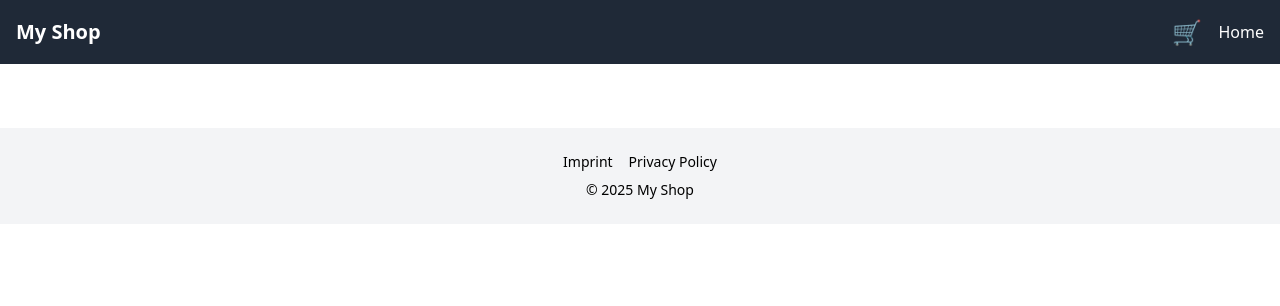
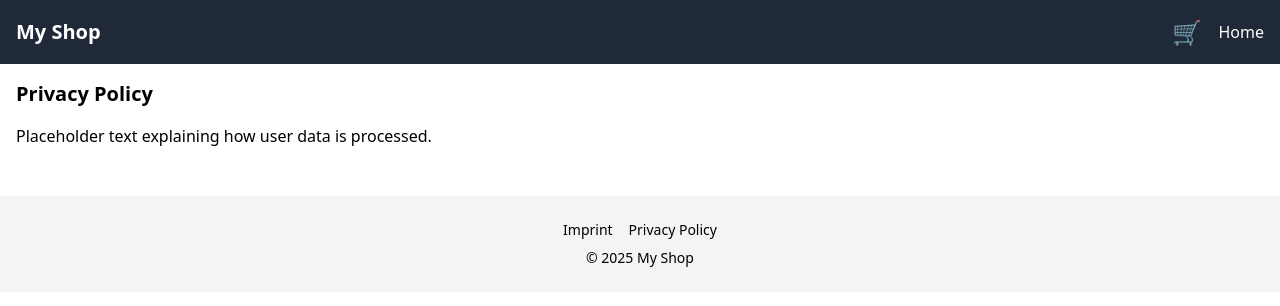
Before and after one commit to unsignedmind/angluar-20-todo, an Angular app: page /privacy in a window 1280 px wide. Before the commit this address led to /. Shown: the top 306 px of the page. Built offline with nearby package versions, Linux system fonts and the light colour scheme.

Commit message:
Add imprint and privacy pages

```diff
--- a/src/app/app.routes.ts
+++ b/src/app/app.routes.ts
@@ -4,6 +4,8 @@ import { ProductDetailComponent } from './pages/product-detail/product-detail.co
 import { CartComponent } from './pages/cart/cart.component';
 import { CheckoutComponent } from './pages/checkout/checkout.component';
 import { ConfirmationComponent } from './pages/confirmation/confirmation.component';
+import { ImprintComponent } from './pages/imprint/imprint.component';
+import { PrivacyComponent } from './pages/privacy/privacy.component';
 
 export const routes: Routes = [
   { path: '', component: HomeComponent },
@@ -11,4 +13,6 @@ export const routes: Routes = [
   { path: 'cart', component: CartComponent },
   { path: 'checkout', component: CheckoutComponent },
   { path: 'confirmation', component: ConfirmationComponent },
+  { path: 'imprint', component: ImprintComponent },
+  { path: 'privacy', component: PrivacyComponent },
 ];
--- /dev/null
+++ b/src/app/pages/imprint/imprint.component.html
@@ -0,0 +1,2 @@
+<h1 class="text-xl font-bold mb-4">Imprint</h1>
+<p>Company information placeholder for legal disclosure.</p>
--- /dev/null
+++ b/src/app/pages/privacy/privacy.component.html
@@ -0,0 +1,2 @@
+<h1 class="text-xl font-bold mb-4">Privacy Policy</h1>
+<p>Placeholder text explaining how user data is processed.</p>
```
Also changed, not shown: src/app/pages/imprint/imprint.component.ts (added, +9 -0 lines), src/app/pages/privacy/privacy.component.ts (added, +9 -0 lines), src/app/pages/imprint/imprint.component.scss (added), src/app/pages/privacy/privacy.component.scss (added).
